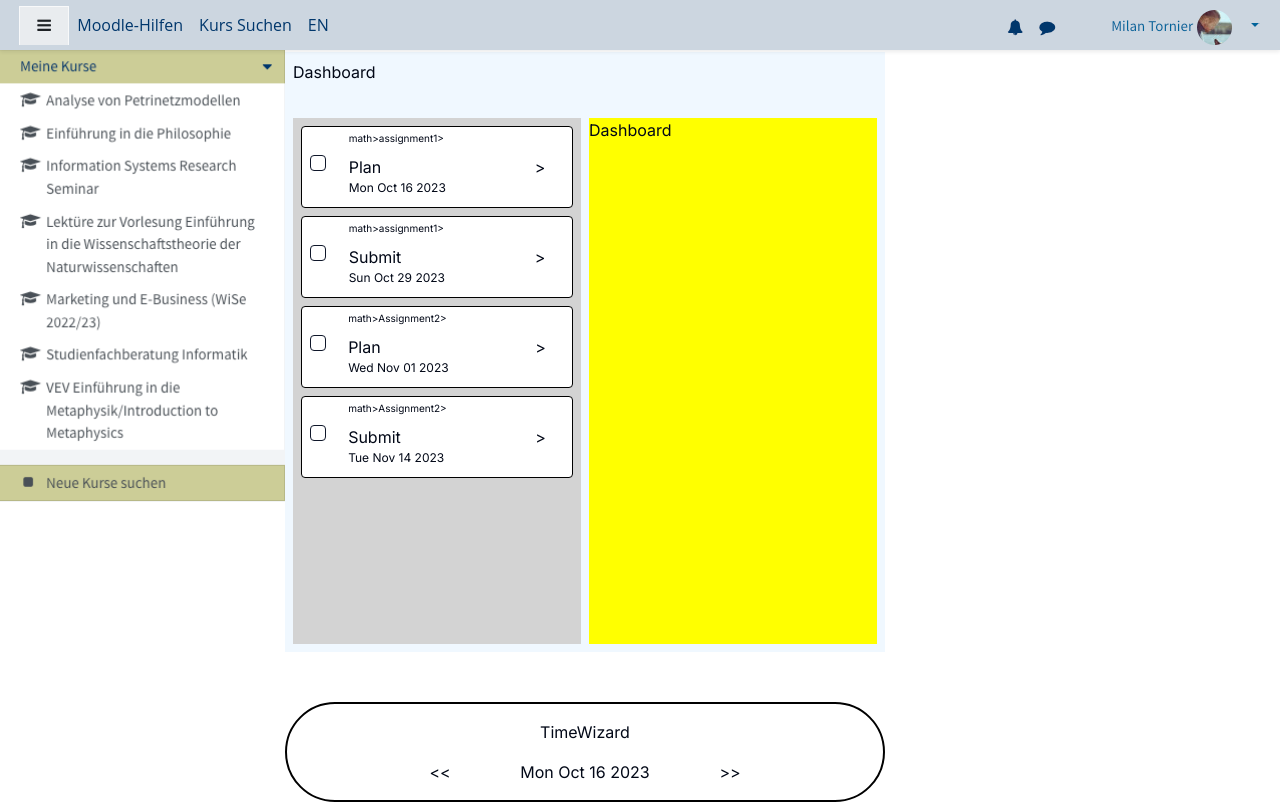
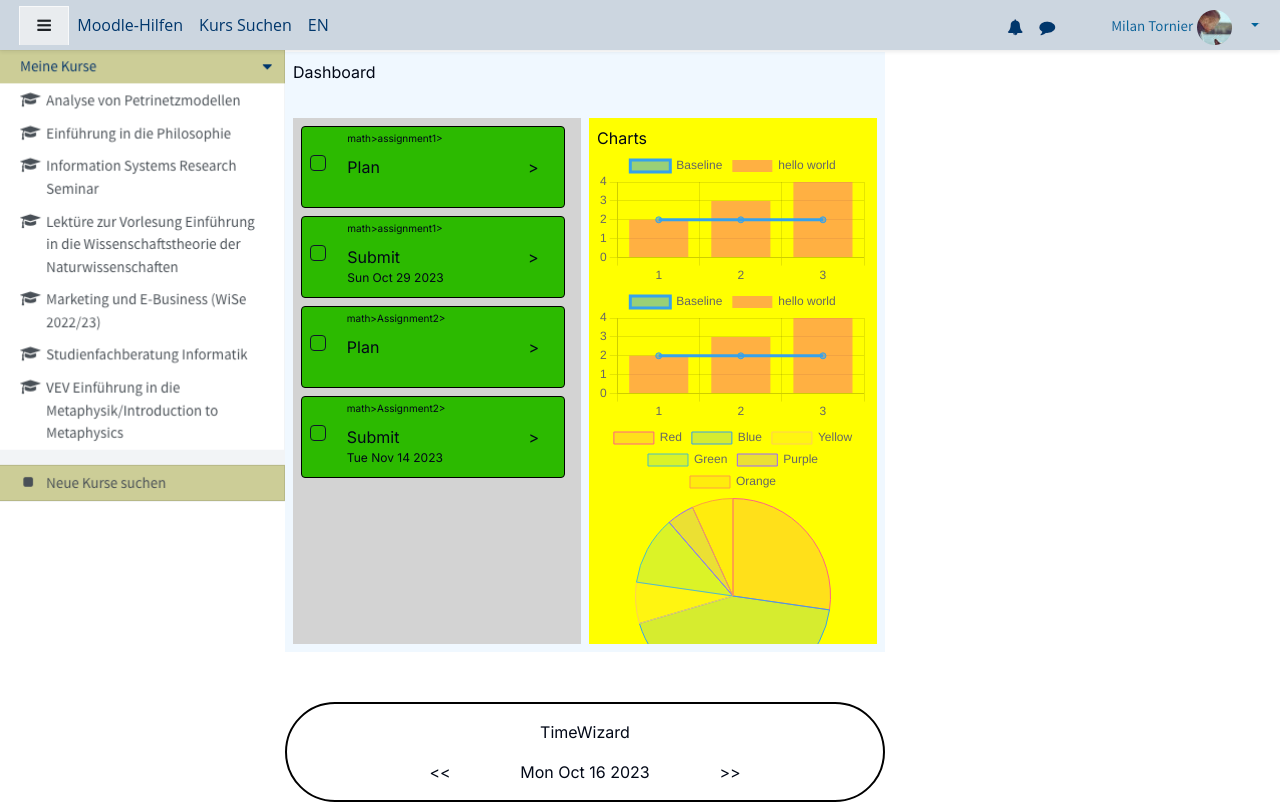
Before and after one commit to Tornierm/study-with-ease-thesis, a Next.js app: page / in a window 1280 px wide. Built offline with nearby package versions, Linux system fonts and the light colour scheme.

Commit message:
added chart.js

```diff
--- a/components/Plugin/Dashboard/Charts.tsx
+++ b/components/Plugin/Dashboard/Charts.tsx
@@ -1,16 +1,90 @@
 import styled from "styled-components"
+import { Bar, Chart } from 'react-chartjs-2';
+import { registerables, Chart as ChartJS, BubbleDataPoint, ChartData, Point } from "chart.js"
+ChartJS.register(
+  ...registerables
+);
 
 const ChartsContainer = styled.div`
   grid-area: charts;
   background-color: yellow;
   display:flex;
+  flex-direction: column;
+  overflow: scroll;
+  padding:8px;
 `
 
+const chartData = [
+  {
+    id: 1,
+    value: 2,
+  },
+  {
+    id: 2,
+    value: 3,
+  },
+  {
+    id: 3,
+    value: 4,
+  },
+]
 
-export default function Dashboard() {
+
+export default function Charts() {
+
+    const Data = {
+      type: "bar",
+      labels:chartData.map(d => d.id),
+      datasets: [
+        {
+          type: 'line' as const,
+          label: 'Baseline',
+          data: [2, 2, 2 ]
+
+        },
+        {
+          type: 'bar' as const,
+          label: "hello world",
+          data: chartData.map(d => d.value)
+        }
+      ]
+    }
+
+
+
+const pieData = {
+  labels: ['Red', 'Blue', 'Yellow', 'Green', 'Purple', 'Orange'],
+  datasets: [
+    {
+      label: '# of Votes',
+      data: [12, 19, 3, 5, 2, 3],
+      backgroundColor: [
+        'rgba(255, 99, 132, 0.2)',
+        'rgba(54, 162, 235, 0.2)',
+        'rgba(255, 206, 86, 0.2)',
+        'rgba(75, 192, 192, 0.2)',
+        'rgba(153, 102, 255, 0.2)',
+        'rgba(255, 159, 64, 0.2)',
+      ],
+      borderColor: [
+        'rgba(255, 99, 132, 1)',
+        'rgba(54, 162, 235, 1)',
+        'rgba(255, 206, 86, 1)',
+        'rgba(75, 192, 192, 1)',
+        'rgba(153, 102, 255, 1)',
+        'rgba(255, 159, 64, 1)',
+      ],
+      borderWidth: 1,
+    },
+  ],
+};
+
     return (
       <ChartsContainer>
-            Dashboard
+            Charts
+            <Chart data={Data} type={"bar"}></Chart>
+            <Chart data={Data} type={"bar"}></Chart>
+            <Chart data={pieData} type={"pie"}></Chart>
       </ChartsContainer>
     )
   }
--- a/components/Plugin/Dashboard/MilestoneList/MilestoneList.tsx
+++ b/components/Plugin/Dashboard/MilestoneList/MilestoneList.tsx
@@ -9,8 +9,9 @@ const MilestoneListContainer = styled.div`
   display:flex;
   flex-direction: column;
   gap: 8px;
-  padding:8px;
+  padding:8px 16px 8px 8px;
   background-color: lightgray;
+  overflow: scroll;
 `
 
 const MilestoneContainer = styled.div`
@@ -43,10 +44,6 @@ interface IOwnProps {
 
 export default function MilestoneList(props: IOwnProps) {
 
-  useEffect(() => {
-    console.log(props.milestones)
-  },[JSON.stringify(props.milestones)])
-
   const onDelete = (milestone: IMilestone) => {
     if(props.deleteMilestone){
       props.deleteMilestone(milestone)
--- a/components/Plugin/MilestoneManager/MilestoneForm.tsx
+++ b/components/Plugin/MilestoneManager/MilestoneForm.tsx
@@ -100,7 +100,6 @@ export default function MilestoneForm(props: IOwnProps) {
         <SliderContainer>
           <Slider
             value={estimate}
-            defaultValue={[5]}
             max={10}
             step={1}
             onValueChange={handleSliderChange}
--- a/components/Plugin/PlugIn.tsx
+++ b/components/Plugin/PlugIn.tsx
@@ -38,7 +38,7 @@ const initialCourses: Map<number, ICourse> = new Map([
               status: Status.ongoing,
               id: 1,
               prio: Prio.p0,
-              deadline: new Date(2023,9,16),
+              // deadline: new Date(2023,9,16),
               kind: Kind.plan,
             },
             {
@@ -59,8 +59,8 @@ const initialCourses: Map<number, ICourse> = new Map([
       ],
       [2,
         {
-          start: new Date(),
-          deadline: new Date(),
+          start: new Date(2023,10,1),
+          deadline: new Date(2023,10,14),
           name: "Assignment2",
           id: 2,
           courseName: "math",
@@ -77,7 +77,7 @@ const initialCourses: Map<number, ICourse> = new Map([
               status: Status.ongoing,
               id: 1,
               prio: Prio.p0,
-              deadline: new Date(2023,10,1),
+              // deadline: new Date(2023,10,1),
               kind: Kind.plan,
             },
             {
@@ -209,50 +209,46 @@ export default function PlugIn() {
           calculateUrgencyForAssignment(a)
         })
       })
-      console.log(courses)
     }
 
     const calculateUrgencyForAssignment = (a: IAssignment) => {
       let tmp: IAssignment = _.cloneDeep(a)
       fillDeadlines(tmp)
-      fillPrio(tmp)
+      fillPrio2(tmp)
       a.milestones.forEach((m, i) => {
         m.prio = tmp.milestones[i].prio;
       })
     }
 
-    const correctDates = (a: IAssignment) => {
+    const fillDeadlines = (tmp: IAssignment) => {
+      let priorIndexWithDate: number;
+      let counter = 0;
+      tmp.milestones.forEach((milestone, i) => {
+        if(!milestone.deadline){
+          counter++
+        } else {
+          let deadline1;
+          if(!priorIndexWithDate){
+            deadline1 = tmp.start;
+          } else {
+            deadline1 = tmp.milestones[priorIndexWithDate].deadline;
+          }
+          const deadline2 = tmp.milestones[i].deadline;
 
-    }
-
-    const fillDeadlines = (tmp: IAssignment) => {
-      let priorIndexWithDate = 0;
-      let counter = 1;
-      //until you have looked at all milestones
-      while(priorIndexWithDate !== tmp.milestones.length - 1){
-        //find the next milestone with a date
-        while(!tmp.milestones[priorIndexWithDate + counter].deadline){
-          counter++;
+          if(typeof deadline2 == 'undefined' || typeof deadline1 == 'undefined'){
+            return
+          }
+          //calc the diff between the prior date and the next date
+          let dif= getTimeDifInDays(deadline2, deadline1);
+          let steps = (dif/(counter + 1));
+          for(let ii=1;ii <= counter;ii++){
+            tmp.milestones[i - (counter - (ii - 1))].deadline = addDays(addDays(deadline1, dif/2), Math.round(steps * ii)/2)
+            console.log(tmp.milestones[i - (counter - (ii - 1))].deadline)
+          }
+          priorIndexWithDate = i;
+          counter = 0;
         }
-        const nextIndexWithDate = priorIndexWithDate + counter;
-        const deadline1 = tmp.milestones[nextIndexWithDate].deadline;
-        const deadline2 = tmp.milestones[priorIndexWithDate].deadline;
-        debugger
-        if(typeof deadline1 == 'undefined' || typeof deadline2 == 'undefined'){
-          return
-        }
-        //calc the diff between the prior date and the next date
-        let dif= getTimeDifInDays(deadline1, deadline2);
-        let d = milliSecToDays(dif)
-        let frac = d/counter;
-        //fill in all the dates for the milestones without a date
-        for(let i = 1; i < counter;i++){
-          tmp.milestones[priorIndexWithDate + i].deadline = addDays(deadline1, Math.round(frac * i))
-        }
-        //set new prior date and reset counter
-        priorIndexWithDate = nextIndexWithDate;
-        counter = 0;
-      }
+      })
     }
 
     const fillPrio = (tmp: IAssignment) => {
@@ -261,24 +257,44 @@ export default function PlugIn() {
         if(!milestone.deadline){
           return;
         }
-        let timePrior = getTimeDifInDays(tmp.start, milestone.deadline);
+        let timeBefore = getTimeDifInDays(tmp.start, milestone.deadline);
         let timeAfter = getTimeDifInDays(milestone.deadline, tmp.deadline);
-        let timeDif = getTimeDifInDays(milestone.deadline, currentDate);
+        let timeDif = getTimeDifInDays(currentDate, milestone.deadline);
         //if positive put low prio
-        let prio;
-        if(timeDif <= 0){
-          let frac = timePrior/Math.abs(timeDif)
-          prio = Math.round(frac * 5);
-        //if positive put high prio
-        } else {
-          let frac = timePrior/Math.abs(timeDif)
-          prio = Math.round(5 + (frac * 5));
+        let prio = 5;
+        let frac = 0;
+        //if 0 its p5
+        if(timeDif == 0){
+          //nothing
+        } else if (timeDif < 0) {
+          frac = Math.abs(timeDif/timeBefore);
+          prio = 5 - Math.round(4*frac)
+        } else if (timeDif > 0) {
+          frac = Math.abs(timeDif/timeAfter);
+          prio = 5 + Math.round(4*frac)
         }
         milestone.prio = getPrio(prio);
       })
     }
 
+    const fillPrio2 = (tmp: IAssignment) => {
+      //for each milestone
+      tmp.milestones.forEach((milestone) => {
+        if(!milestone.deadline){
+          return;
+        }
+        let prio = getTimeDifInDays(milestone.deadline, currentDate)
+        milestone.prio = getPrioReverse(prio);
+      })
+    }
+
     const getPrio = (prio: number) => {
+      if(prio>9){
+        prio = 9;
+      }
+      if(prio<1){
+        prio = 1;
+      }
       switch (prio) {
         case 1:
           return Prio.p1
@@ -303,6 +319,37 @@ export default function PlugIn() {
       }
     }
 
+    const getPrioReverse = (prio: number) => {
+      if(prio>9){
+        prio = 9;
+      }
+      if(prio<1){
+        prio = 1;
+      }
+      switch (prio) {
+        case 1:
+          return Prio.p9
+        case 2:
+          return Prio.p8
+        case 3:
+          return Prio.p7
+        case 4:
+          return Prio.p6
+        case 5:
+          return Prio.p5
+        case 6:
+          return Prio.p4
+        case 7:
+          return Prio.p3
+        case 8:
+          return Prio.p2
+        case 9:
+          return Prio.p1
+        default:
+          return Prio.p0;
+      }
+    }
+
     const milliSecToDays = (mil: number) => {
       return mil/(1000 * 3600 * 24)
     }
@@ -314,11 +361,8 @@ export default function PlugIn() {
     }
 
     const getTimeDifInDays = (date1: Date, date2: Date): number => {
-      console.log(date1)
-      console.log(date2)
-
-      let dif= Math.abs(date1.getTime() - date2.getTime());
-      return milliSecToDays(dif)
+      let dif= date1.getTime() - date2.getTime();
+      return Math.round(milliSecToDays(dif))
     }
 
     useEffect(() => {
@@ -338,7 +382,9 @@ export default function PlugIn() {
         }
     },[update])
 
-
+  useEffect(() => {
+      setUpdate(!update)
+  },[currentDate])
 
     return (
       <DashboardContainer>
--- a/package.json
+++ b/package.json
@@ -18,6 +18,7 @@
     "@types/react": "18.2.15",
     "@types/react-dom": "18.2.7",
     "autoprefixer": "10.4.14",
+    "chart.js": "^4.3.0",
     "class-variance-authority": "^0.7.0",
     "clsx": "^2.0.0",
     "date-fns": "^2.30.0",
@@ -28,6 +29,7 @@
     "next": "13.4.10",
     "postcss": "8.4.26",
     "react": "18.2.0",
+    "react-chartjs-2": "^5.2.0",
     "react-day-picker": "^8.8.0",
     "react-dom": "18.2.0",
     "styled-components": "^6.0.4",
```
Also changed, not shown: 1 other file (tests, documents, lock files or other folders).
